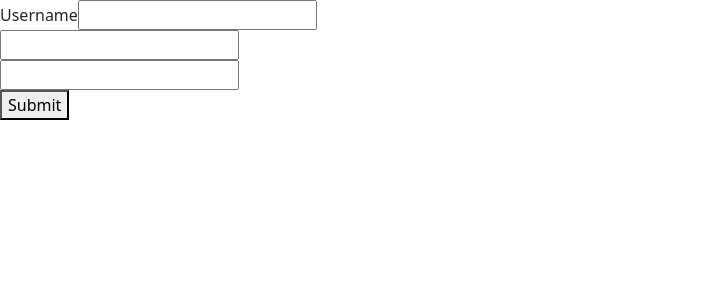
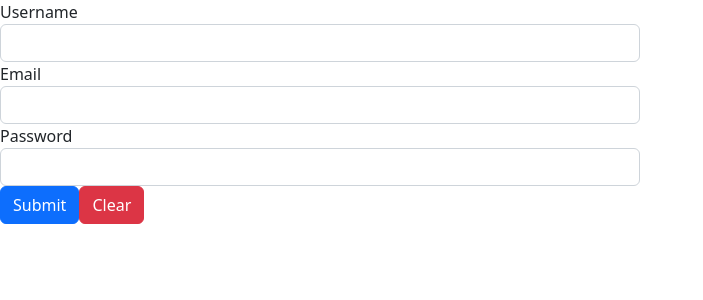
Before and after one commit to kmohan0910/farm.io, an Angular app: page / in a window 1280 px wide. Shown: the top 300 px of the page, without its empty margins (0-703 px from the left). Built offline with nearby package versions, Linux system fonts and the light colour scheme.

Commit message:
Adding CSS

```diff
--- a/src/app/SignupComponent/signup.component.html
+++ b/src/app/SignupComponent/signup.component.html
@@ -1,18 +1,20 @@
-<div class="row">
+
   <div class="col-xs-12 col-md-6 col-md-offset-3">
-    <form class="form" [formGroup]="form" (ngSubmit)="onsubmit()">
+    <form [formGroup]="form" (ngSubmit)="onsubmit()">
       <div class="form-group">
         <label for="username">Username</label>
-        <input type="text" name="username" formControlName="username" />
+        <input class="form-control" type="text" name="username" formControlName="username" />
       </div>
       <div class="form-group">
-        <input type="email" name="email" formControlName="email" />
+        <label for="username">Email</label>
+        <input class="form-control" type="email" name="email" formControlName="email" />
       </div>
       <div class="form-group">
-        <input type="password" name="password"  formControlName="password"/>
+        <label for="username">Password</label>
+        <input class="form-control" type="password" name="password"  formControlName="password"/>
       </div>
 
-      <button type="submit">Submit</button>
+      <button class="btn btn-primary" type="submit">Submit</button>
+      <button class="btn btn-danger" (click)="onClear()">Clear</button>
     </form>
   </div>
-</div>
```
